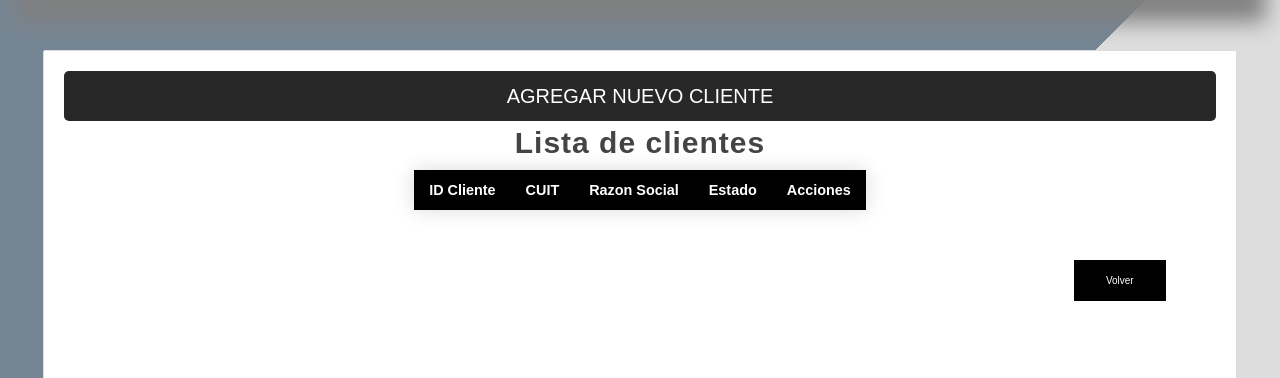
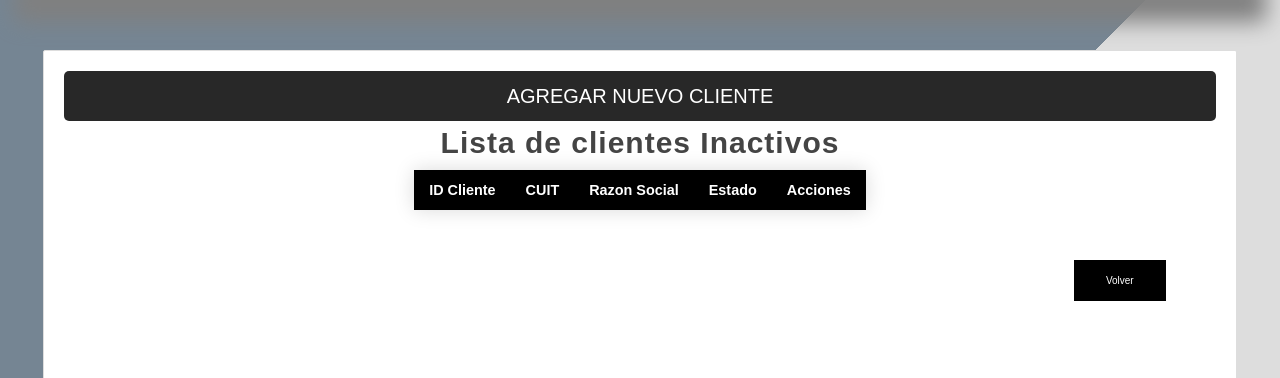
Before and after one commit to SergioDC22/SistC2, a Django app: page /inactivosC/ in a window 1280 px wide. Shown: the part 42-420 px from the top of the page. Run offline with Django 3.2, Linux system fonts and the light colour scheme; the visitor is signed in with stand-in values (Sample User, id 1); data that the repository does not hold is empty; some libraries are stand-ins or nearby versions.

Commit message:
Proyecto Actualizado

```diff
--- a/estudio/templates/clientes/inactivosC.html
+++ b/estudio/templates/clientes/inactivosC.html
@@ -1,5 +1,5 @@
 {% extends "base.html" %}
-{% block titulo %} Lista de Clientes {% endblock %}
+{% block titulo %} Lista de Clientes Inactivos{% endblock %}
 
 
 {% block js%}
@@ -31,7 +31,7 @@
 <div class="card">
     <a name="" id="" class="aaa" href="{%url 'crearC' %}" role="button">Agregar nuevo Cliente</a>
     <div class="card-body">
-        <h4 class="title">Lista de clientes</h4>
+        <h4 class="title">Lista de clientes Inactivos</h4>
 
         <table class="table">
             <thead>
```
